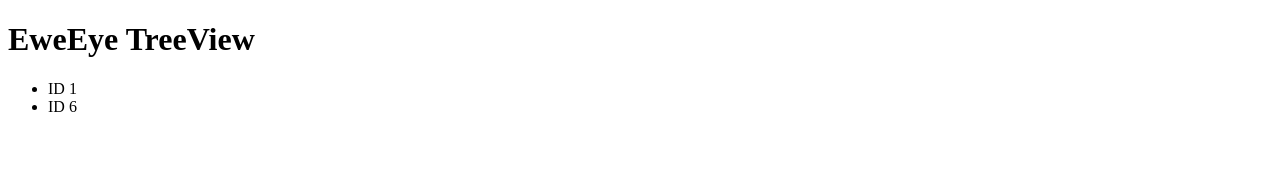
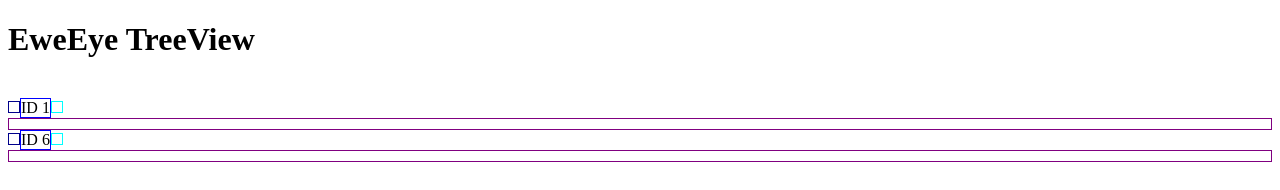
Before and after one commit to eweeye/treeview, a website: page index.html in a window 1280 px wide. Drawn offline with Linux system fonts and the light colour scheme; files that its build step writes are made by us from their sources.

Commit message:
Added CSS styling to see element perimeters

```diff
--- a/index.html
+++ b/index.html
@@ -5,6 +5,7 @@
     <meta name="viewport" content="width=device-width, initial-scale=1.0">
     <title>TreeView</title>
     <script src="/dist/js/eweeye-treeview.js"></script>
+    <link rel="stylesheet" type="text/css" href="/dist/css/treeview.min.css" media="screen"/>
 </head>
 <body>
     <h1>EweEye TreeView</h1>
--- a/package.json
+++ b/package.json
@@ -25,6 +25,7 @@
     "grunt": "^1.1.0",
     "grunt-contrib-clean": "^2.0.0",
     "grunt-contrib-concat": "^1.0.1",
+    "grunt-contrib-cssmin": "^3.0.0",
     "grunt-contrib-jshint": "^2.1.0",
     "grunt-contrib-uglify": "^4.0.1"
   },
--- /dev/null
+++ b/src/css/treeview.css
@@ -0,0 +1,43 @@
+ul.eweeye-treeview {
+    list-style: none;
+    display: inline;
+}
+
+ul.eweeye-treeview div {
+    display: inline-block;
+    min-width: 10px;
+    min-height: 10px;
+}
+
+ul.eweeye-treeview div:nth-child(1) {
+    border: 1px;
+    border-style: solid;
+    border-color: darkblue;
+    min-width: 10px;
+    min-height: 10px;
+}
+
+ul.eweeye-treeview div:nth-child(2) {
+    border: 1px;
+    border-style: solid;
+    border-color: blue;
+    min-width: 10px;
+    min-height: 10px;
+}
+
+ul.eweeye-treeview div:nth-child(3) {
+    border: 1px;
+    border-style: solid;
+    border-color: cyan;
+    min-width: 10px;
+    min-height: 10px;
+}
+
+ul.eweeye-treeview ul:nth-child(4) {
+    border: 1px;
+    border-style: solid;
+    border-color: purple;
+    min-width: 10px;
+    min-height: 10px;
+    padding-left: 10px;
+}
```
Also changed, not shown: Gruntfile.js (+17 -1 lines), 1 other file.
